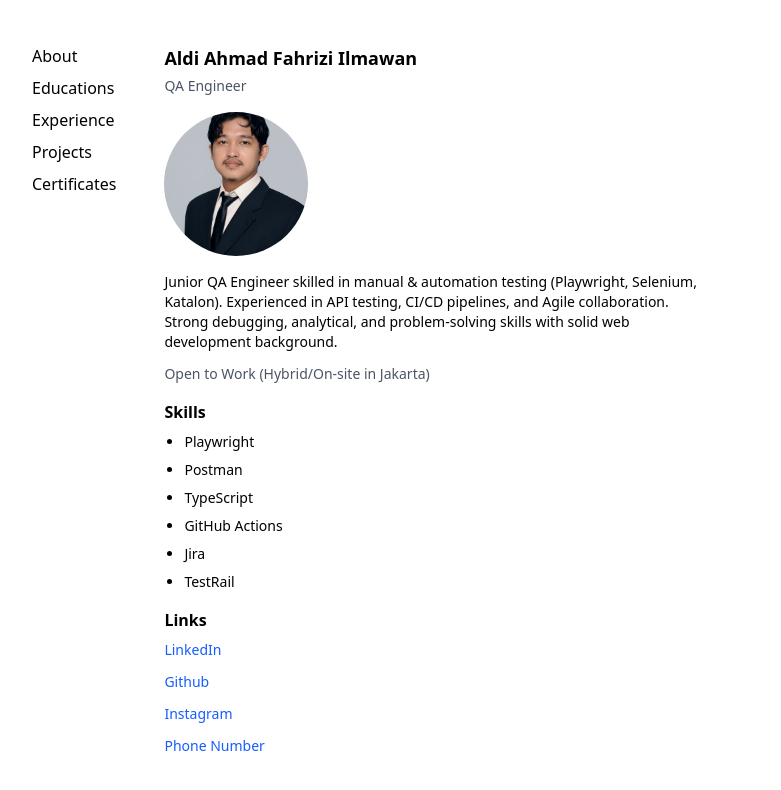
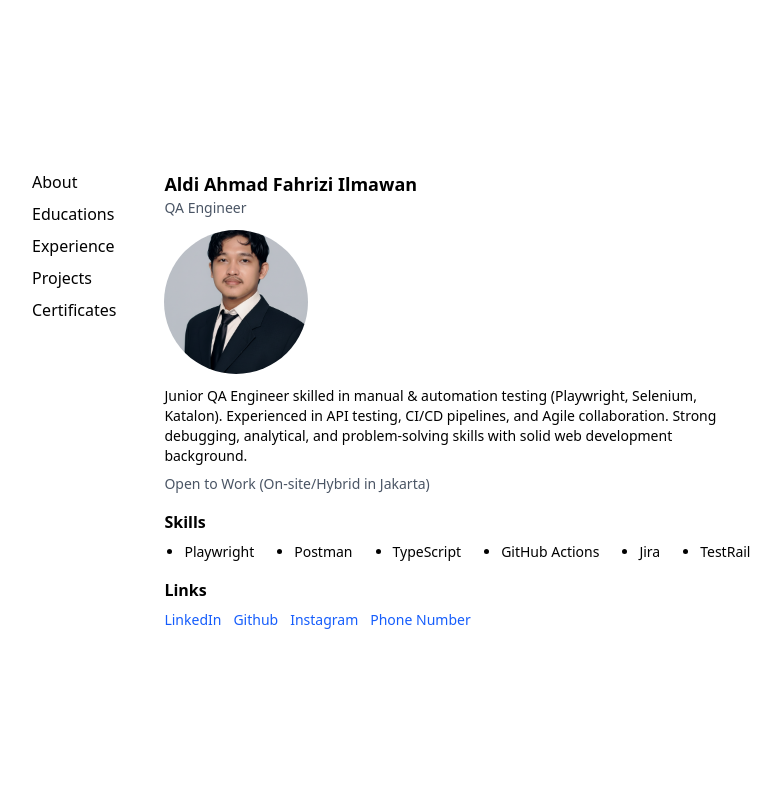
Before and after one commit to aldifhrent/new-portfolio, a Next.js app: page / in a window 1280 px wide. Shown: the top 790 px of the page, without its empty margins (272-1053 px from the left). Built offline with nearby package versions, Linux system fonts and the light colour scheme.

Commit message:
fix: layout and rename components

```diff
--- /dev/null
+++ b/src/app/components/about.tsx
@@ -0,0 +1,28 @@
+import Image from "next/image";
+
+export default function About() {
+  return (
+    <div className="flex flex-col items-start">
+      <h1 className="font-bold text-lg">Aldi Ahmad Fahrizi Ilmawan</h1>
+      <p className="text-gray-600 text-sm">QA Engineer</p>
+
+      <Image
+        src="/profile.png"
+        alt="Profile photo"
+        width={144}
+        height={144}
+        className="w-36 h-36 rounded-full object-cover mt-3 mb-3"
+      />
+      <p className="text-sm">
+        Junior QA Engineer skilled in manual & automation testing (Playwright,
+        Selenium, Katalon). Experienced in API testing, CI/CD pipelines, and
+        Agile collaboration. Strong debugging, analytical, and problem-solving
+        skills with solid web development background.
+      </p>
+
+      <p className="text-sm text-gray-600 mt-2">
+        Open to Work (On-site/Hybrid in Jakarta)
+      </p>
+    </div>
+  );
+}
--- a/src/app/components/links.tsx
+++ b/src/app/components/contacts.tsx
@@ -2,7 +2,7 @@ export default function Contacts() {
   return (
     <div className="mt-3">
       <p className="font-bold">Links</p>
-      <div className="mt-2 flex flex-col gap-3 text-">
+      <div className="mt-2 flex  gap-3 text-">
         <a
           href="https://www.linkedin.com/in/aldifahrizi"
           className="text-sm text-blue-600 hover:underline"
@@ -18,7 +18,7 @@ export default function Contacts() {
           Github
         </a>
         <a
-          href="https://www.instagram.com/aldi.fhrn/"
+          href="https://www.instagram.com/aldi.fhr"
           className="text-sm text-blue-600 hover:underline"
           target="blank"
         >
--- /dev/null
+++ b/src/app/components/skills.tsx
@@ -0,0 +1,19 @@
+export default function Skills() {
+    return (
+        <div>
+        <p className="font-semibold mt-3">Skills</p>
+        <ul className="mt-2 flex  gap-10 text-sm list-disc pl-5">
+          {[
+            "Playwright",
+            "Postman",
+            "TypeScript",
+            "GitHub Actions",
+            "Jira",
+            "TestRail",
+          ].map((tool) => (
+            <li key={tool} className="text-nowrap">{tool}</li>
+          ))}
+        </ul>
+      </div>
+    )
+}
--- a/src/app/lib/const.ts
+++ b/src/app/lib/const.ts
@@ -20,9 +20,9 @@ export const experiences = [
     company: "PT Puskomedia Indonesia Kreatif",
     period: "2022",
     details: [
-      "Assisted in slicing responsive web pages using Next.js and Tailwind CSS.",
-      "Collaborated with the frontend team to fix UI bugs and optimize performance.",
-      "Gained experience in version control and basic QA workflow.",
+      "Developed geolocation feature on Panda SID using CodeIgniter.",
+      "Optimized SQL queries and visualized PKH data with Laravel + Highcharts.",
+      "Collaborated with team on code reviews and debugging.",
     ],
   },
 
--- a/src/app/page.tsx
+++ b/src/app/page.tsx
@@ -1,48 +1,13 @@
-"use client";
-import Image from "next/image";
-import Contacts from "./components/links";
+
+import About from "./components/about";
+import Contacts from "./components/contacts";
+import Skills from "./components/skills";
 
 export default function Home() {
   return (
     <section className="flex flex-col gap-1">
-      <h1 className="font-bold text-lg">Aldi Ahmad Fahrizi Ilmawan</h1>
-      <p className="text-gray-600 text-sm">QA Engineer</p>
-
-      <Image
-        src="/profile.png"
-        alt="Profile photo"
-        width={144}
-        height={144}
-        className="w-36 h-36 rounded-full object-cover mt-3 mb-3"
-      />
-
-      <p className="text-sm">
-        Junior QA Engineer skilled in manual & automation testing (Playwright,
-        Selenium, Katalon). Experienced in API testing, CI/CD pipelines, and
-        Agile collaboration. Strong debugging, analytical, and problem-solving
-        skills with solid web development background.
-      </p>
-
-      <p className="text-sm text-gray-600 mt-2">
-        Open to Work (Hybrid/On-site in Jakarta)
-      </p>
-
-      <div>
-        <p className="font-semibold mt-3">Skills</p>
-        <ul className="mt-2 flex flex-col gap-2 text-sm list-disc pl-5">
-          {[
-            "Playwright",
-            "Postman",
-            "TypeScript",
-            "GitHub Actions",
-            "Jira",
-            "TestRail",
-          ].map((tool) => (
-            <li key={tool}>{tool}</li>
-          ))}
-        </ul>
-      </div>
-
+      <About/>
+      <Skills/>
       <Contacts />
     </section>
   );
```
Also changed, not shown: 1 other file (tests, documents, lock files or other folders).
